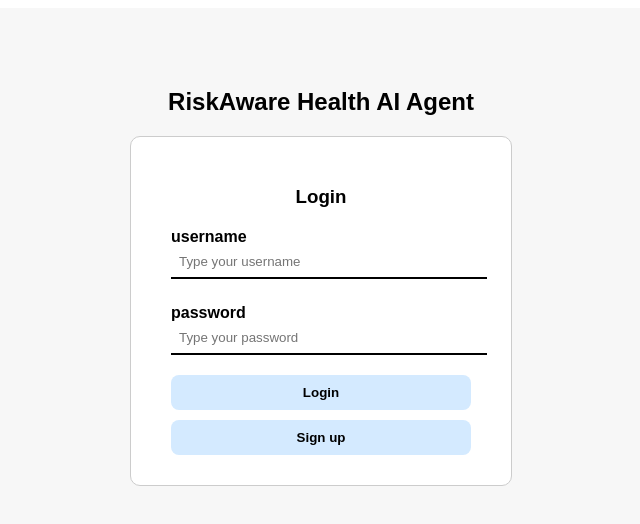
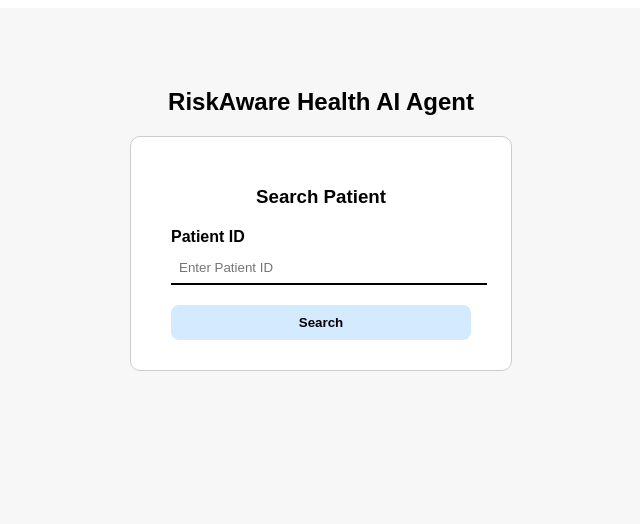
Before and after one commit to zsun122/6440-project, a React (Create React App) app in the folder riskaware-app/: page /6440-project/search in a window 1280 px wide. Shown: the top 524 px of the page, without its empty margins (319-959 px from the left). Built offline with nearby package versions, Linux system fonts and the light colour scheme.

Commit message:
fixed typo and added id search function

```diff
--- a/riskaware-app/src/App.js
+++ b/riskaware-app/src/App.js
@@ -5,16 +5,19 @@ import Signup from "./pages/Signup";
 import Dashboard from "./pages/Dashboard";
 import ScorePage from "./pages/ScorePage";
 import UpdateInfo from "./pages/UpdateInfo";
+import PatientSearch from "./pages/PatientSearch";
+
 
 function App() {
   return (
     <Routes>
-      <Route path="/" element={<Login />} />
-      <Route path="/signup" element={<Signup />} />
+      {/* <Route path="/" element={<Login />} /> */}
+      {/* <Route path="/signup" element={<Signup />} /> */}
       <Route path="/dashboard" element={<Dashboard />} />
       <Route path="/score" element={<ScorePage />} />
       <Route path="/update" element={<UpdateInfo />} />
-      <Route path="*" element={<Login />} />
+      <Route path="*" element={<PatientSearch />} />
+      {/* <Route path="/search" element={<PatientSearch />} /> */}
     </Routes>
   );
 }
--- a/riskaware-app/src/pages/Dashboard.js
+++ b/riskaware-app/src/pages/Dashboard.js
@@ -21,7 +21,7 @@ function Dashboard() {
           </button>
 
           <div className="patient-info">
-            <p><strong>Pateint_id:</strong></p>
+            <p><strong>Patient_id:</strong></p>
 
             {/* year - month - day*/}
             <p><strong>Birth Date:</strong></p>
--- /dev/null
+++ b/riskaware-app/src/pages/PatientSearch.js
@@ -0,0 +1,41 @@
+import React, { useState } from "react";
+import { useNavigate } from "react-router-dom";
+import "../style/Login.css";
+
+function PatientSearch() {
+  const navigate = useNavigate();
+  const [patientId, setPatientId] = useState("");
+
+  const handleSearch = () => {
+    if (patientId.trim()) {
+      navigate("/dashboard");
+    } else {
+      alert("Please enter a Patient ID.");
+    }
+  };
+
+  return (
+    <div className="container">
+      <div className="login-wrapper">
+        <h2>RiskAware Health AI Agent</h2>
+        <div className="login-box">
+          <h3>Search Patient</h3>
+          <label>Patient ID</label>
+
+
+          <input
+            type="text"
+            placeholder="Enter Patient ID"
+            value={patientId}
+            onChange={(e) => setPatientId(e.target.value)}
+          />
+          <button className="btn" onClick={handleSearch}>
+            Search
+          </button>
+        </div>
+      </div>
+    </div>
+  );
+}
+
+export default PatientSearch;
--- a/riskaware-app/src/style/Login.css
+++ b/riskaware-app/src/style/Login.css
@@ -38,6 +38,7 @@
     font-weight: bold;
     display: block;
     margin-top: 15px;
+    margin-bottom: 6px;
   }
 
   .login-box input {
```
